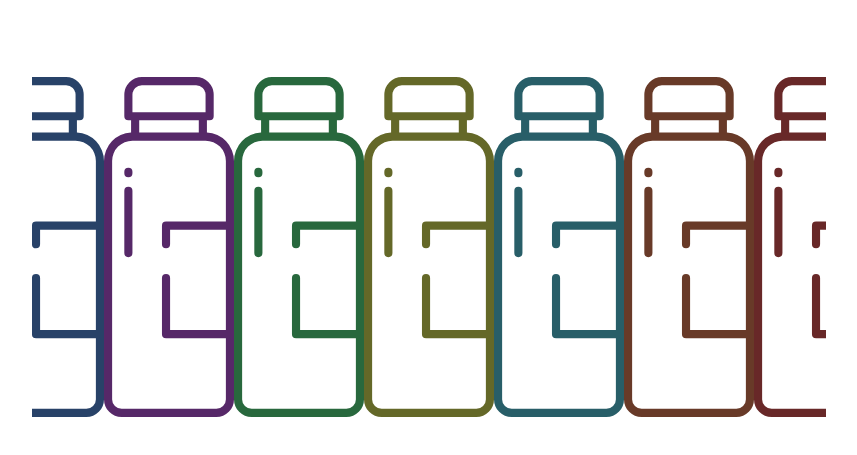
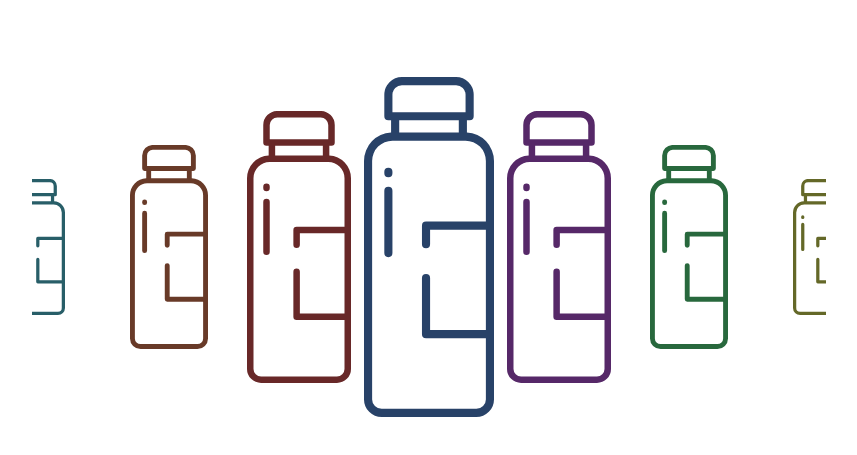
Before and after one commit to duho3abp-dz/swipe-slider, a plain HTML site: page index.html in a window 1280 px wide. Shown: the part 163-618 px from the top of the page, without its empty margins (211-1068 px from the left). Drawn offline with Linux system fonts and the light colour scheme.

Commit message:
create scale calculation

```diff
--- a/css/slider.css
+++ b/css/slider.css
@@ -59,19 +59,14 @@
     margin-right: 60px;
 }
 
-.slider__item.medium {
-    /* width: 84px; */
-    transform: scale(1.1);
+.slider__item:last-child {
+    margin-right: unset;
 }
 
 .slider__item.active {
     /* width: 212px; */
     /* margin: 0 81px 0 21px; */
-    transform: scale(1.2);
-}
-
-.slider__item:last-child {
-    margin-right: unset;
+    transform: scale(1);
 }
 
 .slider__actions {
--- a/js/swipeSlider.js
+++ b/js/swipeSlider.js
@@ -1,6 +1,13 @@
 'use strict';
 
 const slidesInfo = [
+    { name: 'Test1', src: './img/bottle-1.svg', description: 'Lorem, consectetur adipisicing elit.', price: 1000 },
+    { name: 'Test2', src: './img/bottle-2.svg', description: 'Lorem, consectetur adipisicing elit.', price: 1100 },
+    { name: 'Test3', src: './img/bottle-3.svg', description: 'Lorem, consectetur adipisicing elit.', price: 1200 },
+    { name: 'Test4', src: './img/bottle-4.svg', description: 'Lorem, consectetur adipisicing elit.', price: 1300 },
+    { name: 'Test5', src: './img/bottle-5.svg', description: 'Lorem, consectetur adipisicing elit.', price: 1400 },
+    { name: 'Test6', src: './img/bottle-6.svg', description: 'Lorem, consectetur adipisicing elit.', price: 1500 },
+    { name: 'Test7', src: './img/bottle-7.svg', description: 'Lorem, consectetur adipisicing elit.', price: 1600 },
     { name: 'Test1', src: './img/bottle-1.svg', description: 'Lorem, consectetur adipisicing elit.', price: 1000 },
     { name: 'Test2', src: './img/bottle-2.svg', description: 'Lorem, consectetur adipisicing elit.', price: 1100 },
     { name: 'Test3', src: './img/bottle-3.svg', description: 'Lorem, consectetur adipisicing elit.', price: 1200 },
@@ -34,6 +41,7 @@ const swipeSlider = ({
     let start = 0 // стартовая точка (при клике)
     let translateX = 0; // стартовое отклонение обертки
     let deviation = 0; // фактическое отклоннение
+    let scale = 1; // начальный scale коэфицент
 
     // ================ LOGIC ================ \\
 
@@ -45,16 +53,32 @@ const swipeSlider = ({
         }, []);
     }
 
-    const renderSlide = (wrap, className, src, alt) => {
+    const changeFromNegativeNum = (num) => {
+        return num < 0 ? num * -1 : num;
+    }
+
+    const scaleCalc = (i) => {
+        const length = bigSlidesInfo.length; // длина массива
+        const half = (length - 1) / 2; // половина массива
+        const leftToCenter = changeFromNegativeNum((i) - half) * 2; // осталось до центра массива
+        const scale = (10 - leftToCenter) / 10; // scale значение
+        return scale && scale > 0 ? scale : 0.1;
+    };
+
+    const renderSlide = (wrap, className, src, alt, i) => {
         const slide = document.createElement('li');
         slide.classList.add(className);
         slide.innerHTML = `<img src=${src} alt=${alt}>`;
         slide.draggable = false;
         slide.style.width = '130px'; // CANGE !!!!!!!!!!!!!!!!!!
+        slide.style.transform = `scale(${scaleCalc(i)})`;
+
+        // if ((bigSlidesInfo.length - 1) / 2 === i) slide.classList.add(activeClass);
 
         for (let i = 0; i < slide.children.length; i++) slide.children[i].draggable = false;
 
         wrap.append(slide);
+        return slide;
     };
 
     const determineCoordinates = (element) => {
@@ -67,21 +91,17 @@ const swipeSlider = ({
         };
     };
 
-    // ================ INIT ================ \\
-
-    bigSlidesInfo.map(({ name, src }) => renderSlide(wrapper, slideClass, src, name));
-
-    wrapper.addEventListener('mousedown', (e) => {
+    const mouseDown = (e) => {
         mousedown = true;
         start = e.pageX;
-    })
+    };
 
-    wrapper.addEventListener('mouseup', (e) => {
+    const mouseUp = (e) => {
         mousedown = false;
         translateX = deviation;
-    })
+    };
 
-    document.body.addEventListener('mousemove', (e) => {
+    const mouseMove = (e) => {
         if (!mousedown) return;
 
         const { xStart, xEnd, yStart, yEnd } = coordinates;
@@ -97,7 +117,16 @@ const swipeSlider = ({
         deviation = translateX + (x - start);
 
         wrapper.style.transform = `translateX(${deviation}px)`;
-    });
+    };
+
+    // ================ INIT ================ \\
+
+    const slideElem = bigSlidesInfo.map(({ name, src }, i) => renderSlide(wrapper, slideClass, src, name, i));
+
+
+    wrapper.addEventListener('mousedown', mouseDown);
+    wrapper.addEventListener('mouseup', mouseUp);
+    document.body.addEventListener('mousemove', mouseMove);
 
     setTimeout(() => {
         spinner.classList.remove(activeClass); // убираем спиннер
@@ -106,9 +135,7 @@ const swipeSlider = ({
     }, displayDelay);
 };
 
-document.addEventListener('DOMContentLoaded', () => {
-    swipeSlider({ slidesInfo });
-});
+document.addEventListener('DOMContentLoaded', () => swipeSlider({ slidesInfo }));
 
 
 {/* <div class="card__info">
```
